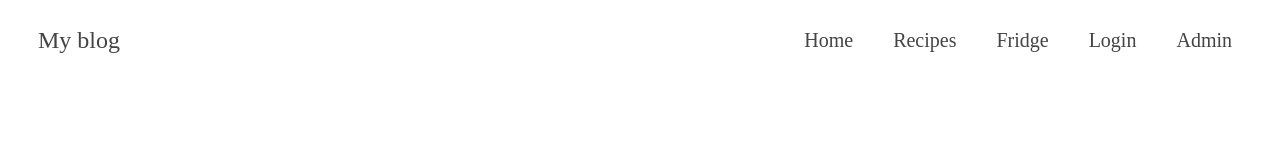
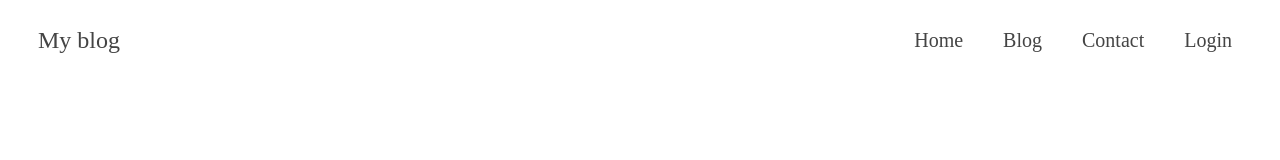
Before and after one commit to AdrienHq/react-blog, a React (Create React App) app: page /login in a window 1280 px wide. Shown: the top 160 px of the page. Built offline with nearby package versions, Linux system fonts and the light colour scheme.

Commit message:
feat: better navigation links / path

```diff
--- a/src/components/navigation.js
+++ b/src/components/navigation.js
@@ -1,21 +1,19 @@
 import React from "react";
+import {Link} from "react-router-dom";
 
 const navLinks = [
     {
         title: 'Home',
-        path: '/'
+        path: '/home'
     }, {
-        title: 'Recipes',
-        path: '/recipes-list'
+        title: 'Blog',
+        path: '/blog'
     }, {
-        title: 'Fridge',
-        path: '/fridge'
+        title: 'Contact',
+        path: '/contact'
     }, {
         title: 'Login',
         path: '/login'
-    }, {
-        title: 'Admin',
-        path: '/admin'
     },
 
 ]
@@ -27,7 +25,7 @@
             <ul>
                 {navLinks.map((link, index) => (
                     <li key={index}>
-                        <a className="nav-link" href={link.path}>{link.title}</a>
+                        <Link to={link.path}>{link.title}</Link>
                     </li>
                 ))}
             </ul>
```
